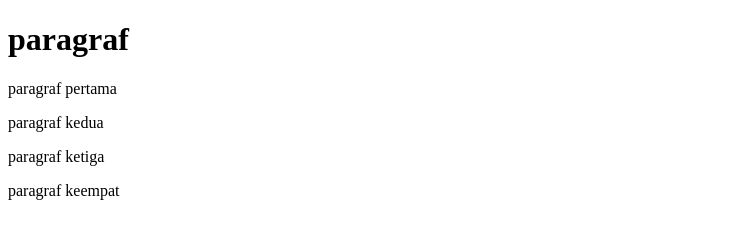
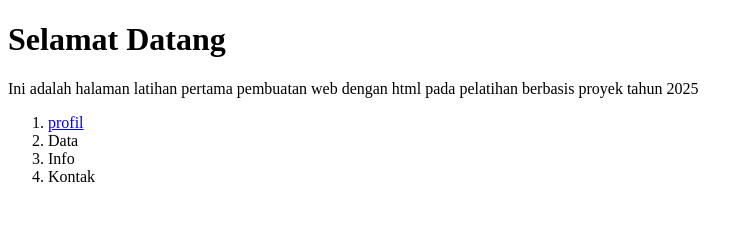
Before and after one commit to dper1977-creator/latihan-Git1, a plain HTML site: page index.html in a window 1280 px wide. Shown: the whole page, without its empty margins (0-753 px from the left). Drawn offline with Linux system fonts and the light colour scheme.

Commit message:
menambahkan paragraf

```diff
--- a/index.html
+++ b/index.html
@@ -3,14 +3,16 @@
 <head>
     <meta charset="UTF-8">
     <meta name="viewport" content="width=device-width, initial-scale=1.0">
-    <title>latihan 1</title>
+    <title>index</title>
 </head>
 <body>
-    <h1>paragraf</h1>
-    <p>paragraf pertama</p>
-    <p>paragraf kedua</p>
-    <p>paragraf ketiga</p>
-    <p><p>paragraf keempat</p>
-
+    <h1>Selamat Datang</h1>
+    <p>Ini adalah halaman latihan pertama pembuatan web dengan html pada pelatihan berbasis proyek tahun 2025</p>
+    <ol>
+        <li><a href="profil.html">profil</a></li>
+        <li>Data</li>
+        <li>Info</li>
+        <li>Kontak</li>
+    </ol>
 </body>
 </html>
```
Also changed, not shown: profile.html (added, +21 -0 lines).
